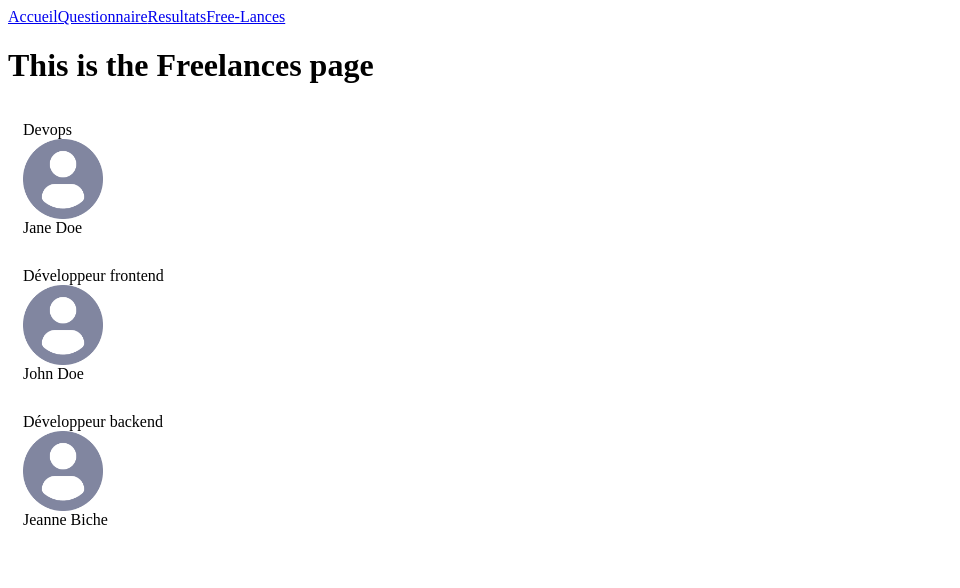
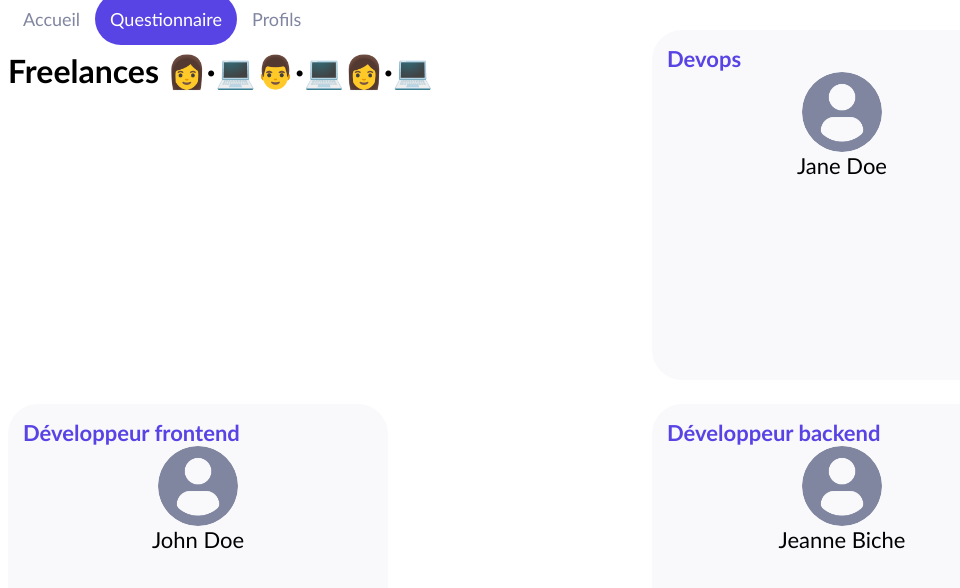
Before and after one commit to HayasMoustapha/shiny-agency, a React (Create React App) app: page /freelances in a window 1280 px wide. Shown: the top 588 px of the page, without its empty margins (0-960 px from the left). Built offline with nearby package versions, Linux system fonts and the light colour scheme.

Commit message:
Styled Components initiation on Card, Freelances, Header Components and index.js

```diff
--- a/src/components/Card/index.jsx
+++ b/src/components/Card/index.jsx
@@ -1,13 +1,50 @@
-import PropTypes from "prop-types";
-import DefaultPicture from "../../assets/profile.png"
+import styled from 'styled-components'
+import PropTypes from 'prop-types'
+import DefaultPicture from '../../assets/profile.png'
 
-const Card=({ label, title, picture }) =>{
+const CardLabel = styled.span`
+  color: #5843e4;
+  font-size: 22px;
+  font-weight: bold;
+`;
+
+const CardTitle = styled.span`
+  color: black;
+  font-size: 22px;
+  font-weight: normal;
+  align-self: center;
+`;
+
+const CardImage = styled.img`
+  height: 80px;
+  width: 80px;
+  border-radius: 50%;
+  align-self: center;
+`;
+
+const CardWrapper = styled.div`
+  display: flex;
+  flex-direction: column;
+  padding: 15px;
+  background-color: #f9f9fc;
+  border-radius: 30px;
+  width: 350px;
+  transition: 200ms;
+  &:hover {
+    cursor: pointer;
+    box-shadow: 2px 2px 10px #e2e2e2;
+  }
+`;
+
+const Card = ({ label, title, picture }) => {
   return (
-    <div style={{ display: 'flex', flexDirection: 'column', padding: 15 }}>
-      <span>{label}</span>
-      <img src={picture} alt="freelance" height={80} width={80} />
-      <span>{title}</span>
-    </div>
+    <CardWrapper
+      style={{ display: 'flex', flexDirection: 'column', padding: 15 }}
+    >
+      <CardLabel>{label}</CardLabel>
+      <CardImage src={picture} alt="freelance" height={80} width={80} />
+      <CardTitle>{title}</CardTitle>
+    </CardWrapper>
   )
 }
 
@@ -19,9 +56,8 @@
 
 Card.defaultProps = {
   label: "'Freelance'",
-  title: "",
+  title: '',
   picture: DefaultPicture,
 }
 
-
 export default Card
--- a/src/components/Header/index.jsx
+++ b/src/components/Header/index.jsx
@@ -1,12 +1,26 @@
 import { Link } from 'react-router-dom'
+import styled from 'styled-components'
+import colors from '../../utils/style/colors'
 
-const Header = () => {
+const StyledLink = styled(Link)`
+  padding: 15px;
+  color: #8186a0;
+  text-decoration: none;
+  font-size: 18px;
+  ${(props) =>
+    props.$isFullLink &&
+    `color: white; border-radius: 30px; background-color: ${colors.primary};`
+    }
+`
+
+const Header = () =>{
   return (
     <nav>
-      <Link to="/">Accueil</Link>
-      <Link to="/survey">Questionnaire</Link>
-      <Link to="/results">Resultats</Link>
-      <Link to="/freelances">Free-Lances</Link>
+      <StyledLink to="/">Accueil</StyledLink>
+      <StyledLink to="/survey/1" $isFullLink>
+        Questionnaire
+      </StyledLink>
+      <StyledLink to="/freelances">Profils</StyledLink>
     </nav>
   )
 }
--- a/src/index.jsx
+++ b/src/index.jsx
@@ -1,6 +1,8 @@
 import React from 'react';
 import ReactDOM from 'react-dom/client';
 import{ BrowserRouter as Router, Routes, Route } from 'react-router-dom';
+import { createGlobalStyle } from 'styled-components';
+
 import Home from './pages/Home'
 import Survey from './pages/Survey';
 import Header from './components/Header';
@@ -9,11 +11,18 @@
 import Freelances from './pages/Freelances';
 
 
+const GlobalStyle = createGlobalStyle`
+    div {
+        font-family: 'Trebuchet MS', Helvetica, sans-serif;
+    }
+`
+
 const root = ReactDOM.createRoot(document.getElementById('root'));
 
 root.render(
   <React.StrictMode>
     <Router>
+      <GlobalStyle />
       <Header />
       <Routes>
         <Route path="/" element={<Home />} />
--- a/src/pages/Freelances/index.jsx
+++ b/src/pages/Freelances/index.jsx
@@ -1,3 +1,5 @@
+import styled from "styled-components";
+
 import Card from "../../components/Card";
 import DefaultPicture from "../../assets/profile.png"
 
@@ -20,10 +22,17 @@
   },
 ]
 
+const CardsContainer = styled.div`
+  display: grid;
+  gap: 24px;
+  grid-template-rows: 350px 350px;
+  grid-template-columns: repeat(2, 1fr);
+`
+
 const Freelances = () => {
   return (
-    <div>
-      <h1>This is the Freelances page</h1>
+    <CardsContainer>
+      <h1>Freelances 👩·💻👨·💻👩·💻</h1>
       {freelanceProfiles.map((profile, index) => (
         <Card
           key={`${profile.name}-${index}`}
@@ -32,7 +41,7 @@
           title={profile.name}
         />
       ))}
-    </div>
+    </CardsContainer>
   )
 }
 
--- /dev/null
+++ b/src/utils/style/colors.js
@@ -0,0 +1,7 @@
+const colors = {
+  primary: '#5843E4',
+  secondary: '#8186A0',
+  backgroundLight: '#F9F9FC',
+}
+
+export default colors
```
